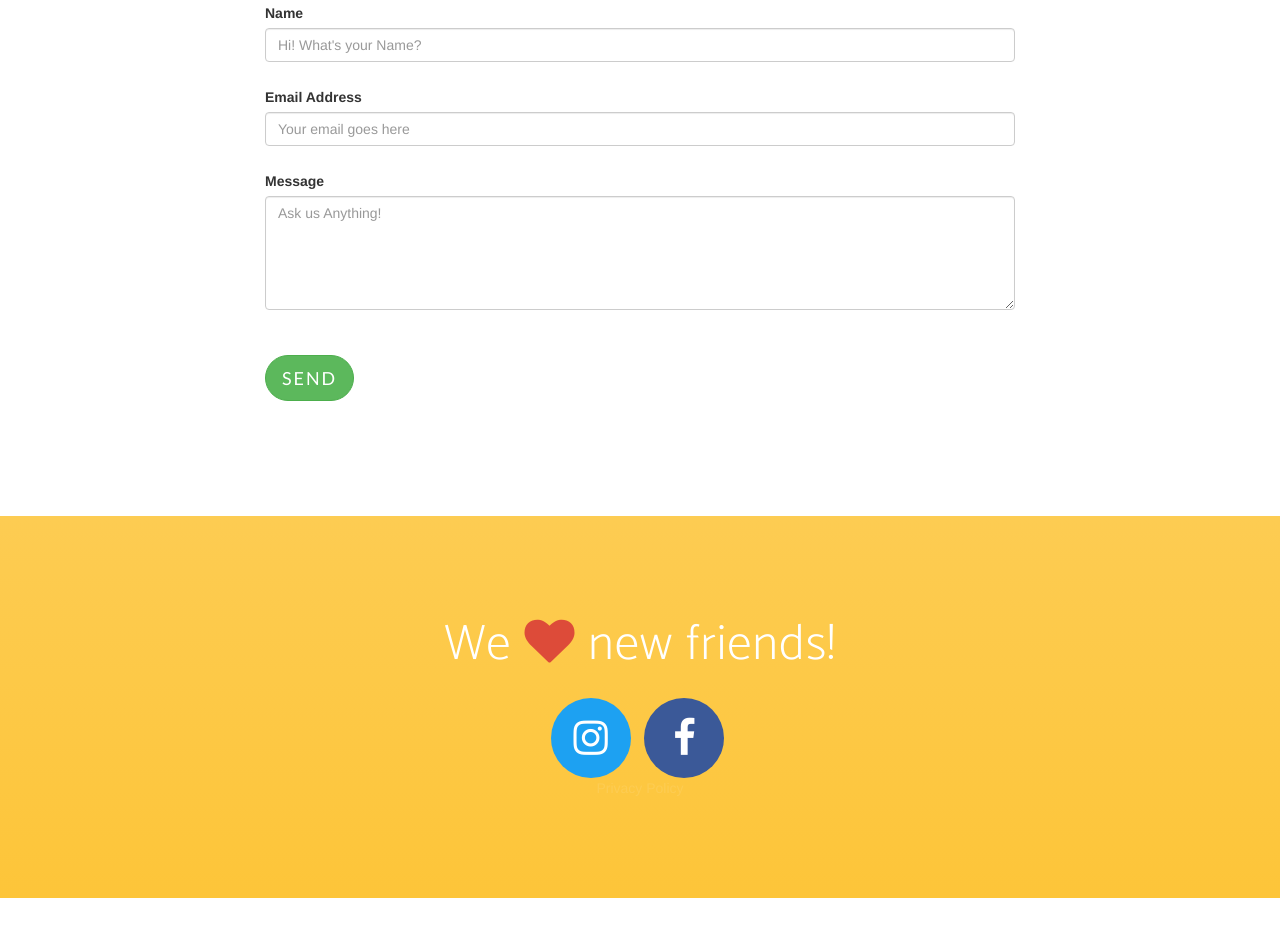
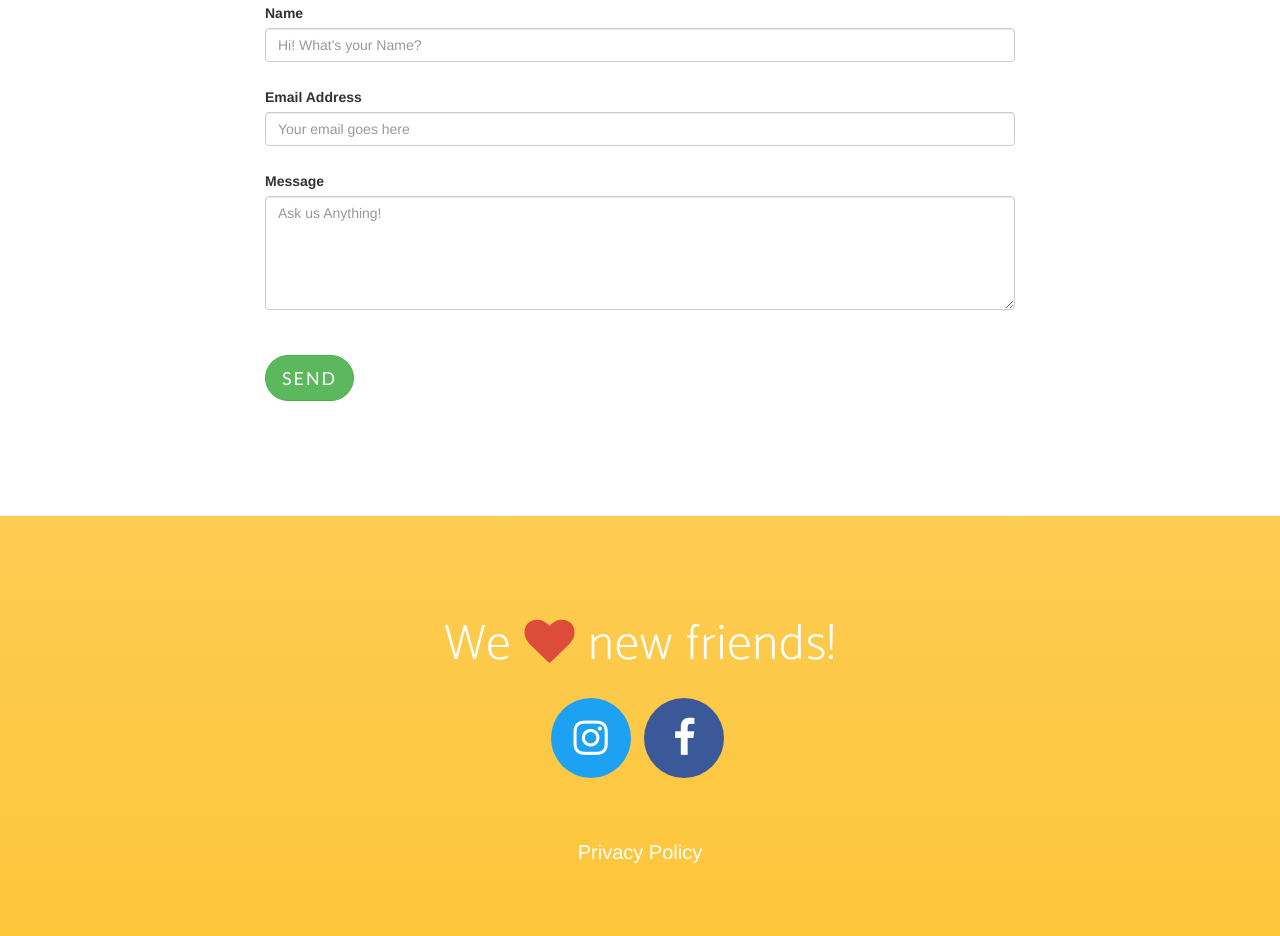
Before and after one commit to herocamapp/herocamapp.github.io, a website: page index.html in a window 1280 px wide. Shown: the part 3823-4759 px from the top of the page. Before the commit the page ends 4721 px from the top, so only its background shows below. Drawn offline with nearby package versions, Linux system fonts and the light colour scheme; a web font is replaced by a local one.

Commit message:
Add files via upload

```diff
--- a/css/new-age.css
+++ b/css/new-age.css
@@ -225,6 +225,8 @@ header .device-container .screen img {
   header .header-content .header-content-inner h1 {
     font-size: 50px;
   }
+
+
 }
 section {
   padding: 100px 0;
@@ -457,3 +459,13 @@ img::-moz-selection {
 body {
   webkit-tap-highlight-color: #222222;
 }
+
+.privacy, .privacy a  {
+
+  font-size: 20px;
+  color: white;
+
+     margin-top: 60px;
+}
+
+ .privacy a:link,  .privacy a:active, .privacy a:visited { cursor: hand, color:white; text-decoration: none; outline: none }
```
